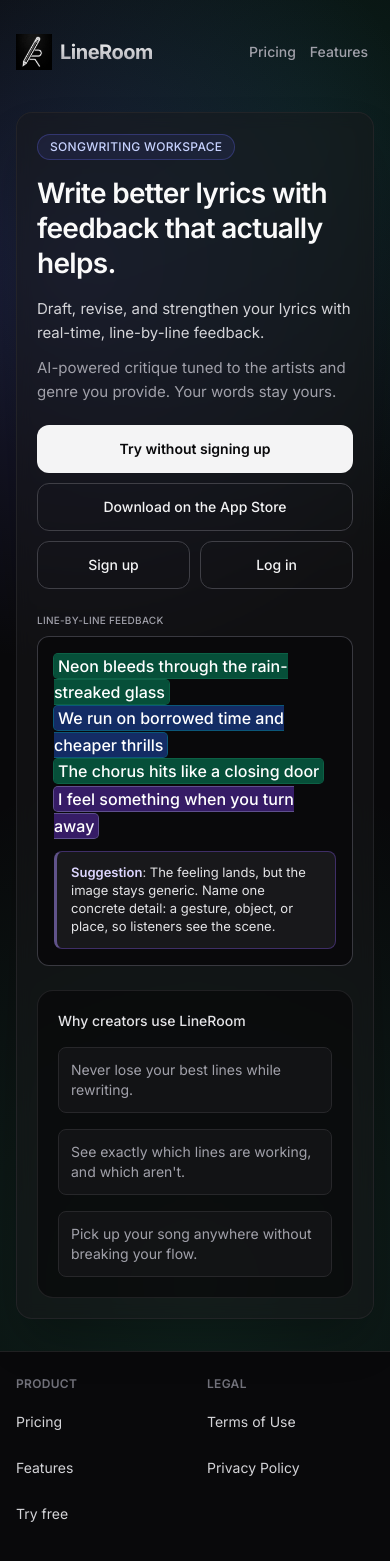
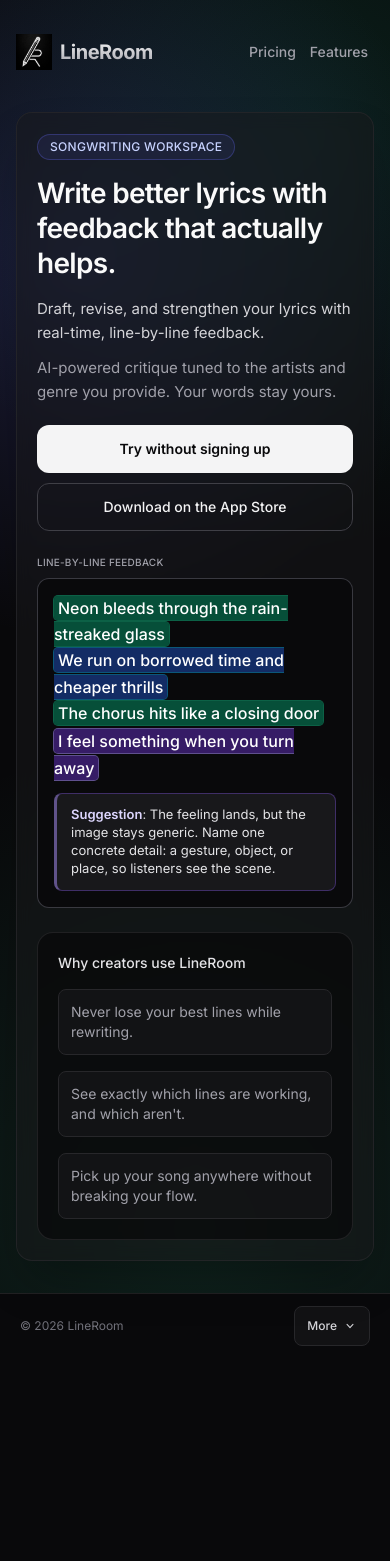
Before and after one commit to JamieWCGraham/LineRoom, a Next.js app: page / in a window 390 px wide. Shown: the top 1561 px of the page. After the commit the page ends 1358 px from the top, so only its background shows below. Built offline with nearby package versions, Linux system fonts and the light colour scheme; no server answers.

Commit message:
Update with UI changes for Mobile OAuth

```diff
--- a/app/(auth)/layout.tsx
+++ b/app/(auth)/layout.tsx
@@ -6,15 +6,13 @@ export default function AuthLayout({
   children: React.ReactNode;
 }) {
   return (
-    <div className="relative flex w-full flex-1 flex-col items-center justify-start px-4 pb-10 pt-8 sm:justify-center sm:py-12">
+    <div className="relative flex w-full flex-1 flex-col items-center justify-center px-5 py-8 sm:px-6 sm:py-12">
       <PrefetchAuthLayoutRoutes />
       <div
         className="pointer-events-none absolute inset-0 bg-[radial-gradient(ellipse_85%_55%_at_50%_-15%,rgba(217,119,6,0.14),transparent_55%)]"
         aria-hidden
       />
-      <div className="relative z-10 flex w-full max-w-md justify-center sm:max-w-none">
-        {children}
-      </div>
+      <div className="relative z-10 w-full max-w-md">{children}</div>
     </div>
   );
 }
--- a/app/(auth)/login/page.tsx
+++ b/app/(auth)/login/page.tsx
@@ -68,7 +68,7 @@ export default async function LoginPage({ searchParams }: Props) {
           Access your saved pieces and the LineRoom editor.
         </p>
         {oauthSignInUiEnabled ? (
-          <div className="hidden md:block">
+          <div>
             <OAuthSignInLinks nextPath={q.next} />
             <div className="relative my-6">
               <div className="absolute inset-0 flex items-center" aria-hidden>
--- a/app/(auth)/signup/page.tsx
+++ b/app/(auth)/signup/page.tsx
@@ -23,7 +23,7 @@ export default async function SignupPage({ searchParams }: Props) {
           Save pieces in the cloud and pick up where you left off.
         </p>
         {oauthSignInUiEnabled ? (
-          <div className="hidden md:block">
+          <div>
             <OAuthSignInLinks nextPath={q.next} />
             <div className="relative my-6">
               <div className="absolute inset-0 flex items-center" aria-hidden>
--- a/app/(home)/page.tsx
+++ b/app/(home)/page.tsx
@@ -1,5 +1,7 @@
 import type { Metadata } from "next";
 import Link from "next/link";
+import { headers } from "next/headers";
+import { redirect } from "next/navigation";
 import { MarketingHeader } from "@/components/marketing/MarketingHeader";
 import { DashboardChrome } from "@/components/dashboard/dashboard-chrome";
 import { DashboardPieces } from "@/components/dashboard/dashboard-pieces-async";
@@ -13,6 +15,7 @@ import { resolveDisplayName } from "@/lib/auth/display-name";
 import { ensureProfile, normalizeAuthUserToProfile } from "@/lib/auth/profile";
 import { getAuthUser } from "@/lib/auth/guards";
 import { hasEvalsAccess } from "@/lib/evals/access";
+import { userAgentHasLineroomIosShellToken } from "@/lib/platform/lineroom-native-shell";
 import {
   computeDashboardStats,
   loadDashboardSongs,
@@ -33,6 +36,11 @@ export default async function HomePage({ searchParams }: Props) {
   const user = await getAuthUser(supabase);
   const showLanding = !user || Boolean(user.is_anonymous);
   if (showLanding) {
+    // Installed Capacitor app: skip marketing hero → go straight to login.
+    const h = await headers();
+    if (userAgentHasLineroomIosShellToken(h.get("user-agent"))) {
+      redirect("/login");
+    }
     return (
       <main className="relative isolate flex min-h-0 flex-1 flex-col">
         <PrefetchPublicLandingAuth />
@@ -79,22 +87,6 @@ export default async function HomePage({ searchParams }: Props) {
                     Download on the App Store
                   </a>
                 : null}
-                <div className="grid grid-cols-2 gap-2.5 sm:contents">
-                  <Link
-                    href="/signup"
-                    prefetch
-                    className="inline-flex min-h-12 items-center justify-center rounded-xl border border-zinc-700 px-6 py-3 text-sm font-medium text-zinc-100 transition hover:border-zinc-500 hover:bg-zinc-900 sm:min-h-0"
-                  >
-                    Sign up
-                  </Link>
-                  <Link
-                    href="/login"
-                    prefetch
-                    className="inline-flex min-h-12 items-center justify-center rounded-xl border border-zinc-700 px-6 py-3 text-sm font-medium text-zinc-100 transition hover:border-zinc-500 hover:bg-zinc-900 sm:min-h-0"
-                  >
-                    Log in
-                  </Link>
-                </div>
               </div>
             </div>
 
--- a/components/marketing/SiteFooter.tsx
+++ b/components/marketing/SiteFooter.tsx
@@ -1,15 +1,15 @@
+"use client";
+
+import { useId, useState } from "react";
 import Link from "next/link";
 import { IOS_APP_STORE_URL, SUPPORT_EMAIL } from "@/lib/site-config";
 
 const linkClass =
   "inline-flex min-h-11 items-center text-zinc-300 underline-offset-2 hover:text-zinc-50 hover:underline";
 
-export function SiteFooter() {
-  const year = new Date().getFullYear();
-
+function FooterNav() {
   return (
-    <footer className="mt-auto border-t border-zinc-800/80 bg-zinc-950 px-4 py-6 text-sm sm:px-6 sm:py-8">
-      <div className="mx-auto grid w-full max-w-6xl grid-cols-2 gap-x-6 gap-y-6 sm:grid-cols-3 sm:gap-8">
+    <div className="grid grid-cols-2 gap-x-6 gap-y-6 sm:grid-cols-3 sm:gap-8">
       <nav aria-label="Product">
         <p className="text-xs font-semibold uppercase tracking-wide text-zinc-500">
           Product
@@ -82,9 +82,59 @@ export function SiteFooter() {
         </ul>
       </nav>
     </div>
-      <p className="mx-auto mt-6 w-full max-w-6xl text-xs text-zinc-500 sm:mt-8">
+  );
+}
+
+export function SiteFooter() {
+  const year = new Date().getFullYear();
+  const panelId = useId();
+  const [open, setOpen] = useState(false);
+
+  return (
+    <footer className="mt-auto border-t border-zinc-800/80 bg-zinc-950 text-sm">
+      {/* Mobile: collapsed chrome — expand for Product / Legal / Contact */}
+      <div className="sm:hidden">
+        <div className="flex items-center justify-between gap-3 px-5 py-3">
+          <p className="text-xs text-zinc-500">© {year} LineRoom</p>
+          <button
+            type="button"
+            className="inline-flex min-h-10 items-center gap-1.5 rounded-lg border border-zinc-800 bg-zinc-900/60 px-3 text-xs font-medium text-zinc-300 transition hover:border-zinc-600 hover:text-zinc-100"
+            aria-expanded={open}
+            aria-controls={panelId}
+            onClick={() => setOpen((v) => !v)}
+          >
+            {open ? "Hide links" : "More"}
+            <svg
+              viewBox="0 0 20 20"
+              fill="currentColor"
+              className={`h-3.5 w-3.5 transition-transform ${open ? "rotate-180" : ""}`}
+              aria-hidden
+            >
+              <path
+                fillRule="evenodd"
+                d="M5.23 7.21a.75.75 0 011.06.02L10 11.17l3.71-3.94a.75.75 0 111.08 1.04l-4.25 4.5a.75.75 0 01-1.08 0l-4.25-4.5a.75.75 0 01.02-1.06z"
+                clipRule="evenodd"
+              />
+            </svg>
+          </button>
+        </div>
+        {open ?
+          <div
+            id={panelId}
+            className="border-t border-zinc-800/80 px-5 pb-5 pt-4"
+          >
+            <FooterNav />
+          </div>
+        : null}
+      </div>
+
+      {/* Desktop: full footer */}
+      <div className="mx-auto hidden w-full max-w-6xl px-6 py-8 sm:block">
+        <FooterNav />
+        <p className="mt-8 text-xs text-zinc-500">
           © {year} LineRoom. All rights reserved.
         </p>
+      </div>
     </footer>
   );
 }
```
Also changed, not shown: 1 other file (tests, documents, lock files or other folders). Lines whose indentation alone changed are shown as unchanged.
